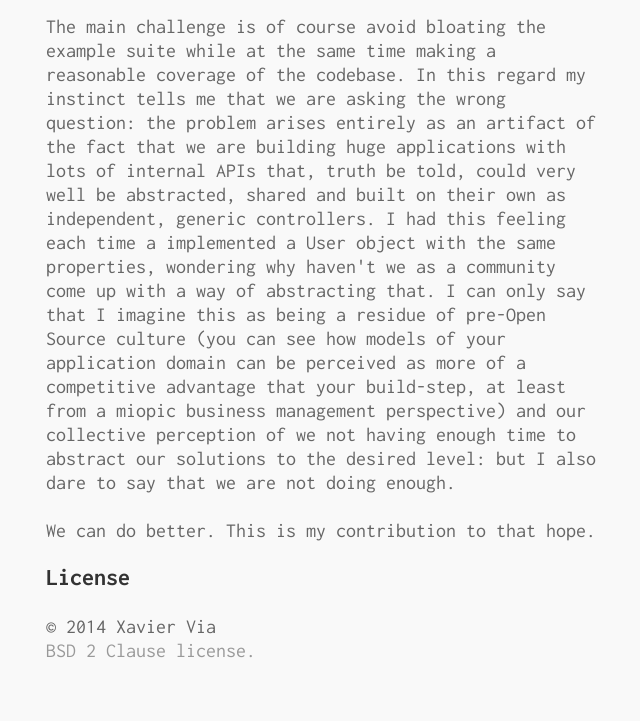
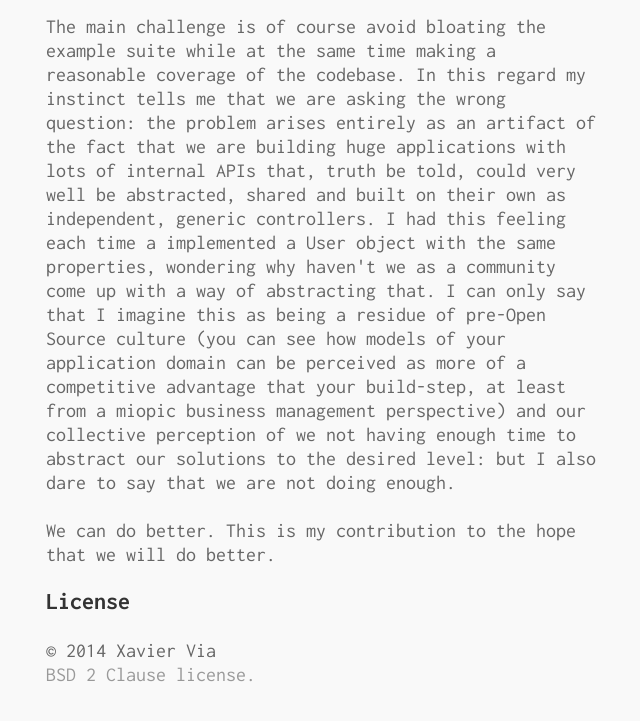
Before and after one commit to xaviervia/washington, a website: page index.html in a window 1280 px wide. Shown: the part 3567-4288 px from the top of the page, without its empty margins (318-958 px from the left). Drawn offline with Linux system fonts and the light colour scheme.

Commit message:
Update documentation

```diff
--- a/index.html
+++ b/index.html
@@ -65,7 +65,7 @@ example<span class="muted">(</span><span class="string">"add: 2, 2 will be 4 @wi
       <p>Getting a step closer to this ideal is what Washington and Example Driven Development are all about. Washington provides a simple enough way of manipulating the examples, without making any kind of assumption about the assertion process (if there is one at all). Washington provides a minimalistic API for example creation that aims to make the inlining of examples in development (or even production!) code an everyday practice, and also it is the case that, by default, examples created with Washington will affect nothing until manually invoked, making them a fit to coexist with production code.</p>
       <p>Washington's <code>example</code> API aims to be a language extension more than a framework. The idea is that examples are shipped as part of the codebase, not just in a separate test suite but maybe also in the runtime: only that if no requirement of them appears, they are automatically garbage collected and make no dent in performance besides the short amount of time that the parsing takes. The upside, having a full example set always at hand, may very well override the drawbacks</p>
       <p>The main challenge is of course avoid bloating the example suite while at the same time making a reasonable coverage of the codebase. In this regard my instinct tells me that we are asking the wrong question: the problem arises entirely as an artifact of the fact that we are building huge applications with lots of internal APIs that, truth be told, could very well be abstracted, shared and built on their own as independent, generic controllers. I had this feeling each time a implemented a User object with the same properties, wondering why haven't we as a community come up with a way of abstracting that. I can only say that I imagine this as being a residue of pre-Open Source culture (you can see how models of your application domain can be perceived as more of a competitive advantage that your build-step, at least from a miopic business management perspective) and our collective perception of we not having enough time to abstract our solutions to the desired level: but I also dare to say that we are not doing enough.</p>
-      <p>We can do better. This is my contribution to that hope.</p>
+      <p>We can do better. This is my contribution to the hope that we will do better.</p>
 
       <h2>License</h2>
       <p>&copy; 2014 Xavier Via<br />
```
Also changed, not shown: washington.js (+110 -89 lines), README.md.
